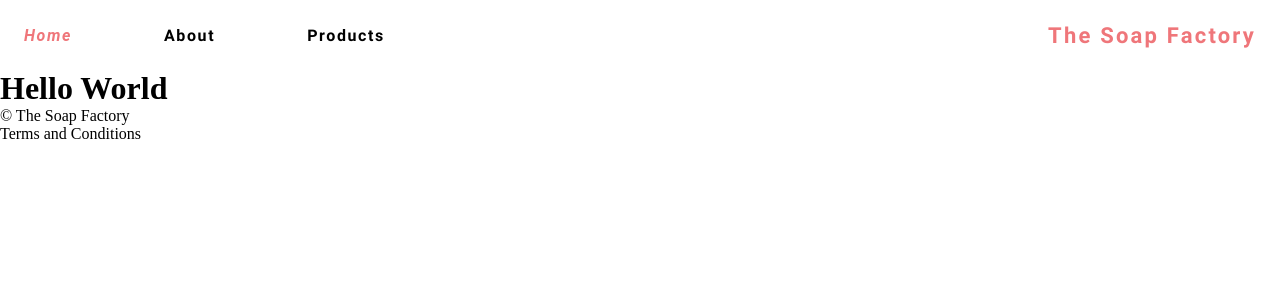
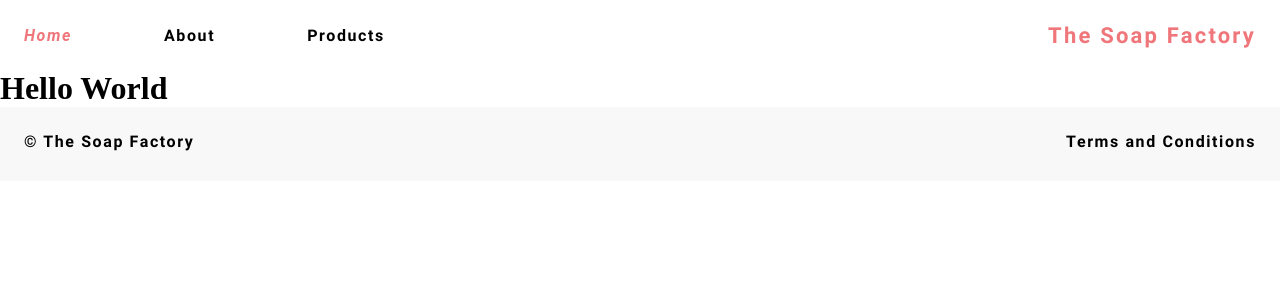
Before and after one commit to simplenotsimpler/n423-homework-01, a Next.js app: page / in a window 1280 px wide. Shown: the top 300 px of the page. Built offline with nearby package versions, Linux system fonts and the light colour scheme; a web font is replaced by a local one.

Commit message:
feature: style footer

```diff
--- a/src/components/Footer.jsx
+++ b/src/components/Footer.jsx
@@ -1,6 +1,8 @@
+import FooterStyles from "../styles/Footer.module.css";
+
 const Footer = () => {
   return (
-    <footer>
+    <footer className={FooterStyles.footer}>
       <div className="copyright">&copy; The Soap Factory</div>
       <div className="terms">Terms and Conditions</div>
     </footer>
--- /dev/null
+++ b/src/styles/Footer.module.css
@@ -0,0 +1,11 @@
+.footer {
+  height: 74px;
+  background-color: var(--color-secondary);
+  display: flex;
+  justify-content: space-between;
+  padding: var(--padding-outer);
+  font-family: "Roboto";
+  font-weight: var(--light-weight);
+  letter-spacing: 1.6px;
+  line-height: 21px;
+}
--- a/src/styles/Navbar.module.css
+++ b/src/styles/Navbar.module.css
@@ -31,6 +31,7 @@
   font-weight: var(--light-weight);
 }
 
+/* TODO: bold not working */
 .logo {
   font-size: 1.375rem;
   color: var(--color-primary);
```
